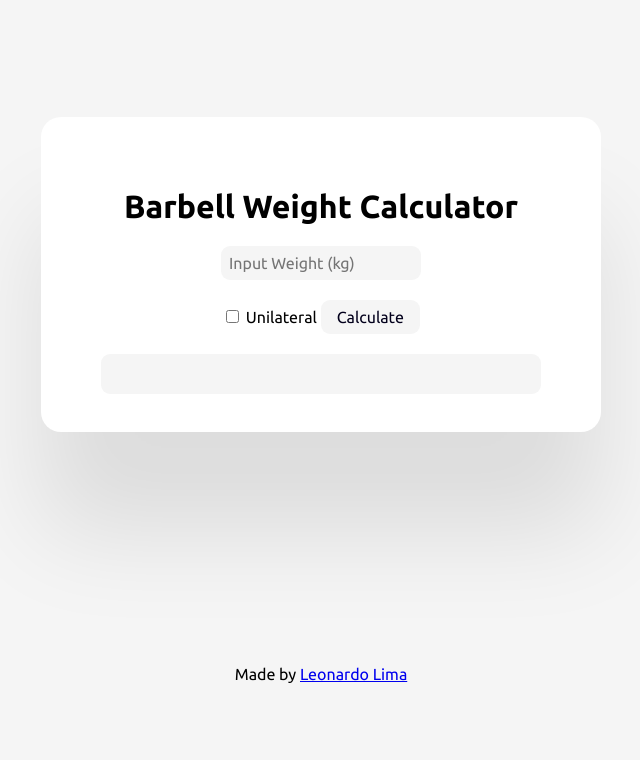
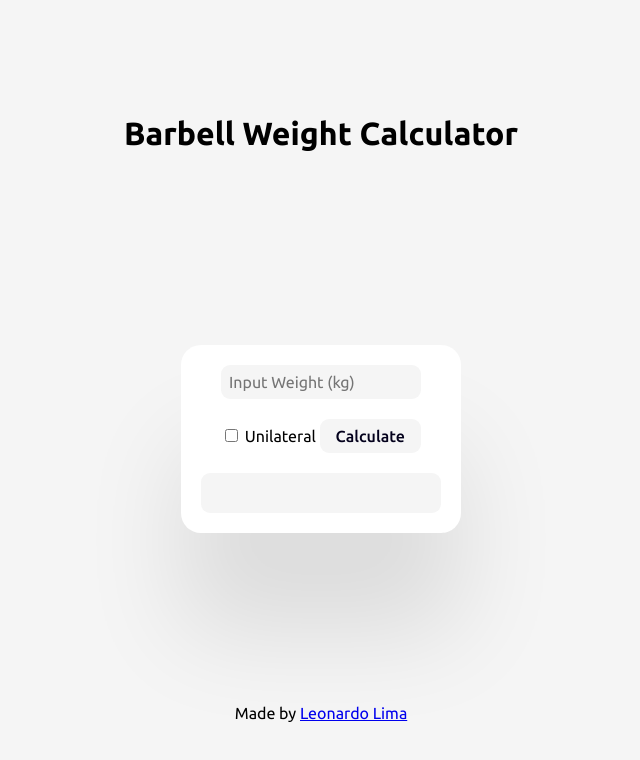
Before and after one commit to leolimasnts/barbell-weight-calculator, a plain HTML site: page index.html in a window 1280 px wide. Shown: the whole page, without its empty margins (319-959 px from the left). Drawn offline with Linux system fonts and the light colour scheme.

Commit message:
putting the title out

```diff
--- a/index.html
+++ b/index.html
@@ -7,9 +7,12 @@
 
   <body>
 
+    <header>
+      <h1>Barbell Weight Calculator</h1>
+    </header>
+
+    <main>
       <div id="container">
-
-      <h1>Barbell Weight Calculator</h1>
 
         <div id="inputWeight">
         <input id="inputWeight" type="text" placeholder="Input Weight (kg)">
@@ -18,15 +21,16 @@
         <div id="checkbox">
         <input type="checkbox" id="unilateralSwitch">
         Unilateral
-
         <button id="calculateButton">Calculate</button>
         </div>
 
         <div id="result"></div>
+      </div>
+    </main>
 
-    </div>
-
-    <footer>Made by <a href="https://github.com/leolimasnts" target="_blank" rel="external">Leonardo Lima</a></footer>
+    <footer>
+      Made by <a href="https://github.com/leolimasnts" target="_blank" rel="external">Leonardo Lima</a>
+    </footer>
 
     <script src="script.js"></script>
   </body>
--- a/style.css
+++ b/style.css
@@ -3,21 +3,23 @@
 body {
     background-color: #f5f5f5;
     font-family: 'Ubuntu';
-    padding: 0 40px;
-    margin: 0;
     height: 100%;
     display: grid;
     place-items: center;
+  }
+
+  header {
+    padding: auto;
+    margin: auto;
   }
 
   div#container {
     background-color: #fff;
     overflow: hidden;
     position: relative;
-    z-index: 3;
-    width: 500;
+    width: auto;
     margin: auto;
-    padding: 50px 30px 38px;
+    padding: 20;
     border-radius: 1.25rem;
     text-align: center;
     box-shadow: 0 100px 100px  rgba(0, 0, 0, 10%);
@@ -52,6 +54,7 @@ body {
   button#calculateButton {
     font-family: 'Ubuntu';
     font-size: 16px;
+    font-weight: 500;
     padding: 8px 16px;
     background-color: #f5f5f5;
     color: #03001C;
@@ -68,7 +71,7 @@ body {
     color: #03001C;
     padding: 20px;
     border-radius: 9px;
-    width: 400px;
-    margin: auto;
-    text-align: left;
+    width: auto;
+    margin: 0 auto;
+    text-align: center;
   }
```
Lines whose indentation alone changed are shown as unchanged.
